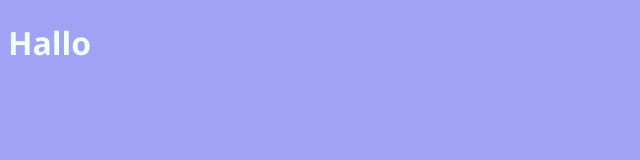
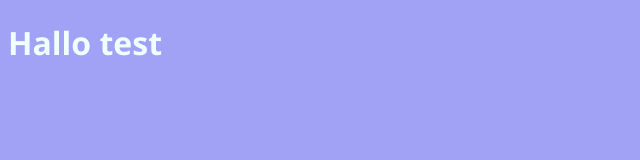
Before and after one commit to sNoorlax14/sNoorlax14.github.io, a plain HTML site: page index.html in a window 1280 px wide. Shown: the whole page, without its empty margins (0-640 px from the left). Drawn offline with Linux system fonts and the light colour scheme.

Commit message:
Update index.html

```diff
--- a/index.html
+++ b/index.html
@@ -7,6 +7,6 @@
     <title>Document</title>
 </head>
 <body>
-    <h1>Hallo</h1>
+    <h1>Hallo test</h1>
 </body>
 </html>
```
